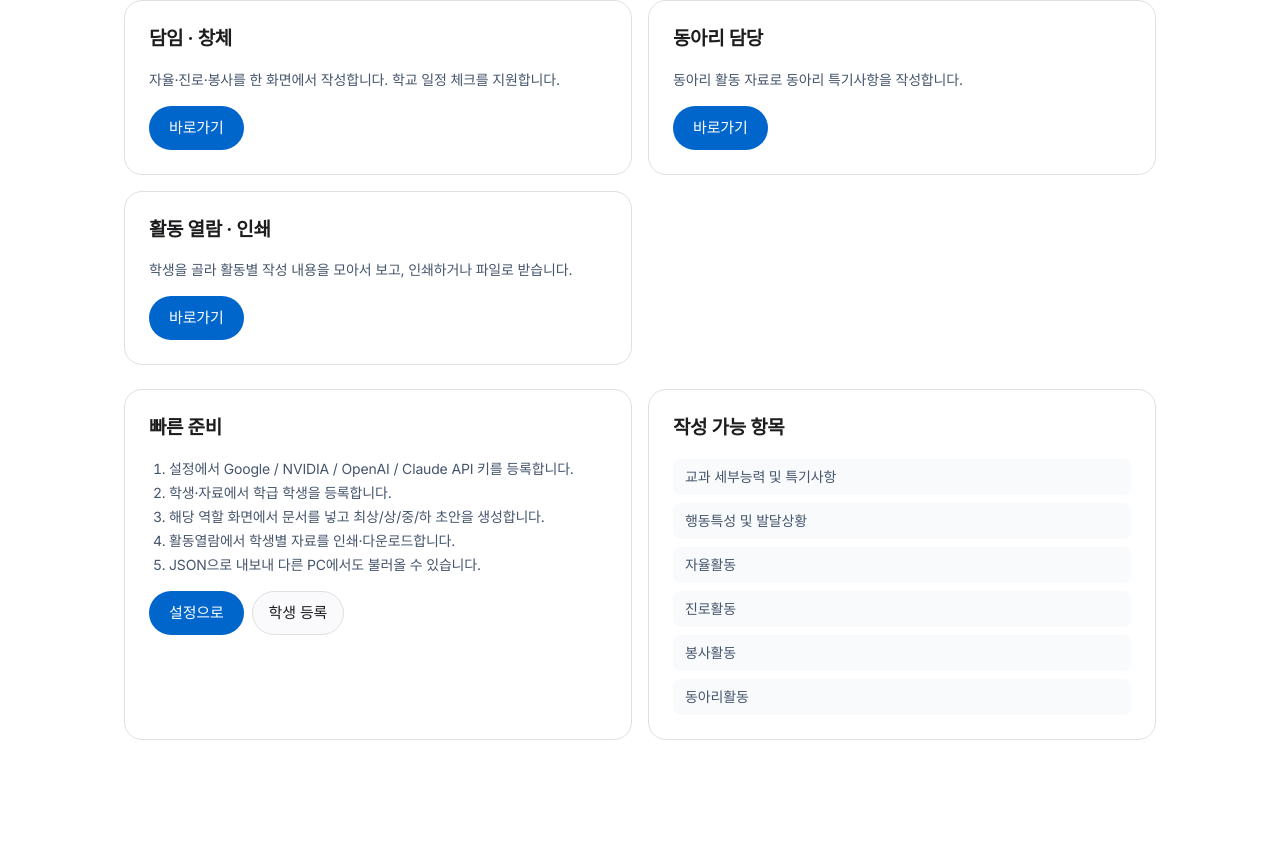
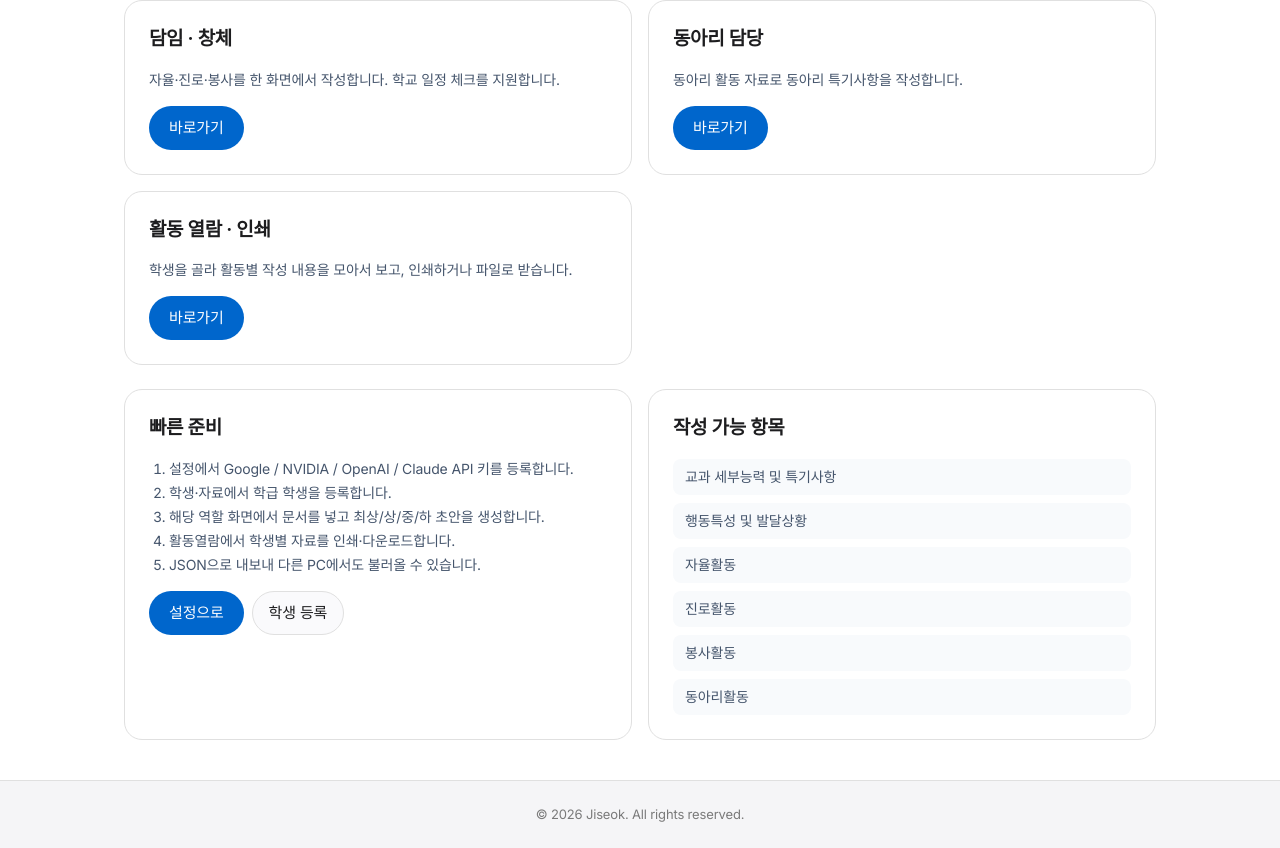
Before and after one commit to jjiseok26/school_spec, a Next.js app: page / in a window 1280 px wide. Shown: the part 518-1366 px from the top of the page. Before the commit the page ends 1298 px from the top, so only its background shows below. Built offline with nearby package versions, Linux system fonts and the light colour scheme.

Commit message:
Add copyright footer

```diff
--- a/src/components/ui.tsx
+++ b/src/components/ui.tsx
@@ -107,6 +107,12 @@
       <main className="mx-auto max-w-[1080px] px-4 py-6 sm:px-6 sm:py-10">
         {children}
       </main>
+
+      <footer className="no-print border-t border-[var(--hairline)] bg-[var(--parchment)]">
+        <div className="mx-auto max-w-[1080px] px-4 py-6 text-center text-[13px] text-[var(--ink-muted-48)] sm:px-6">
+          © {new Date().getFullYear()} Jiseok. All rights reserved.
+        </div>
+      </footer>
     </div>
   );
 }
```
